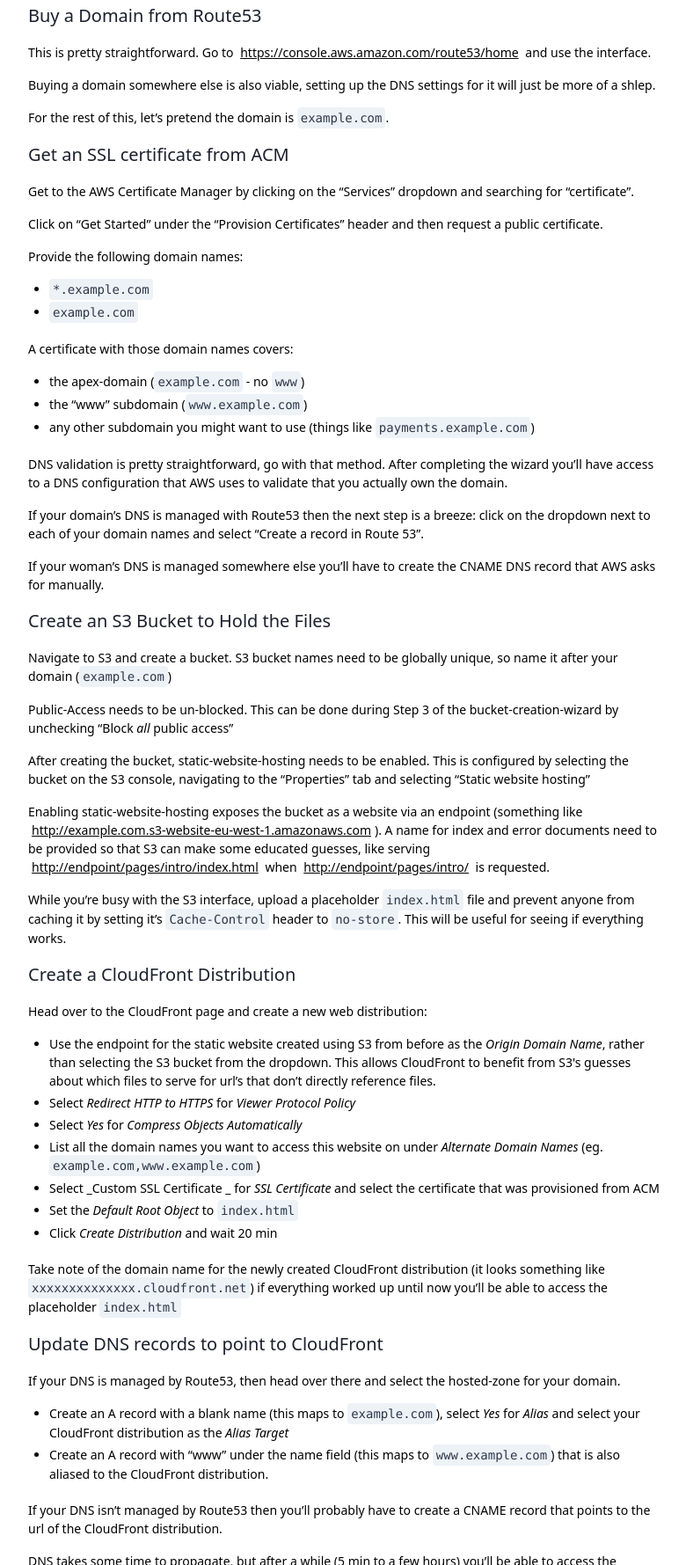
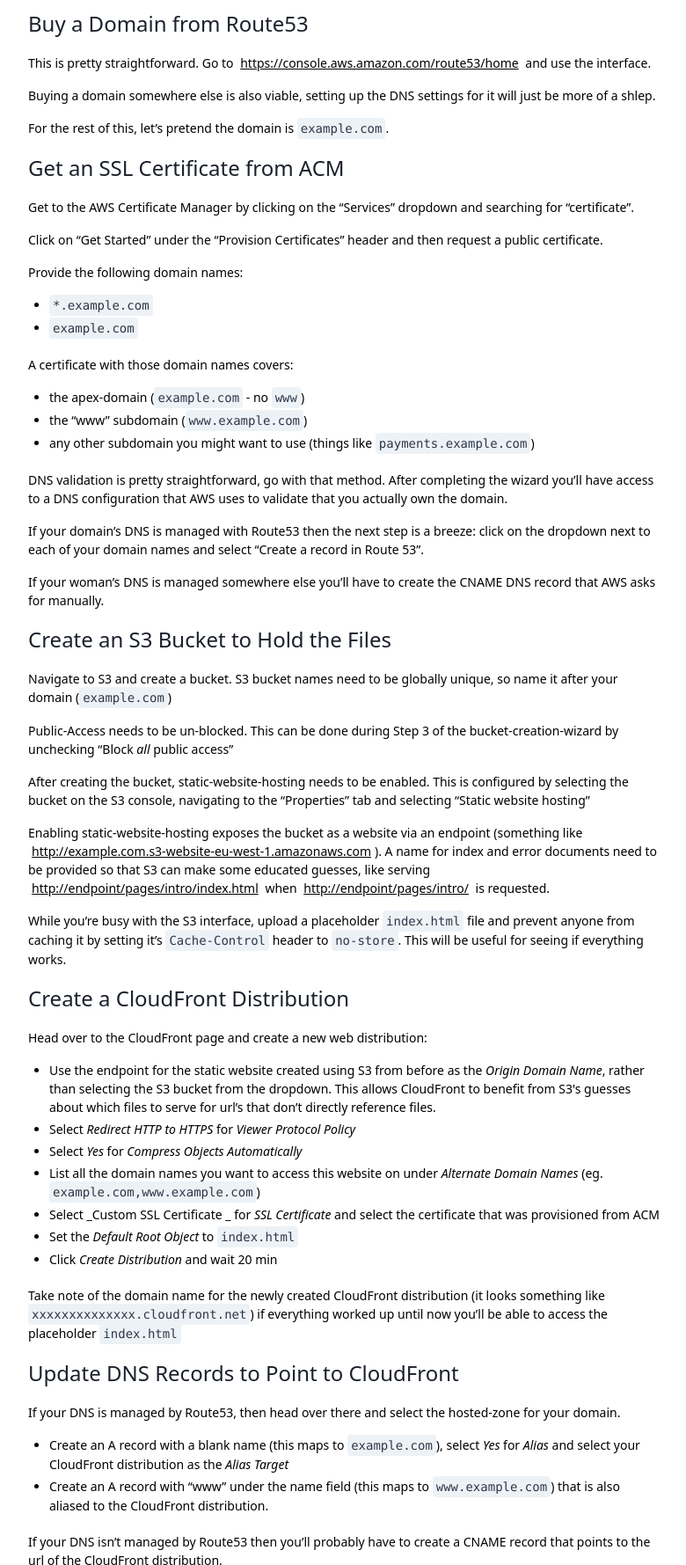
Before and after one commit to jcqvisser/notes, a Gatsby site: page /notes/host-a-static-site-on-s3 in a window 1280 px wide. Shown: the part 530-2309 px from the top of the page at 88% size, without its empty margins (248-1028 px from the left). Built offline with nearby package versions, Linux system fonts and the light colour scheme; Gatsby itself is replaced by a stand-in of ours.

Commit message:
Update PurgeCss config to leave h2 styling in place

```diff
--- a/gatsby-config.js
+++ b/gatsby-config.js
@@ -42,7 +42,7 @@ module.exports = {
         printRejected: true, // Print removed selectors and processed file names
         develop: true, // Enable while using `gatsby develop`
         tailwind: true, // Enable tailwindcss support
-        whitelist: ['pre', 'code'], // Don't remove this selector
+        whitelist: ['pre', 'code', 'h2'], // Don't remove this selector
         // ignore: ['/ignored.css', 'prismjs/', 'docsearch.js/'], // Ignore files/folders
         // purgeOnly : ['components/', '/main.css', 'bootstrap/'], // Purge only these files/folders
       }
--- a/src/pages/notes/host-a-static-site-on-s3.md
+++ b/src/pages/notes/host-a-static-site-on-s3.md
@@ -19,7 +19,7 @@ Buying a domain somewhere else is also viable, setting up the DNS settings for i
 
 For the rest of this, let’s pretend the domain is `example.com`.
 
-## Get an SSL certificate from ACM
+## Get an SSL Certificate from ACM
 Get to the AWS Certificate Manager by clicking on the “Services” dropdown and searching for “certificate”.
 
 Click on “Get Started” under the “Provision Certificates” header and then request a public certificate.
@@ -62,7 +62,7 @@ Head over to the CloudFront page and create a new  web distribution:
 
 Take note of the domain name for the newly created CloudFront distribution (it looks something like `xxxxxxxxxxxxxx.cloudfront.net`) if everything worked up until now you’ll be able to access the placeholder `index.html`
 
-## Update DNS records to point to CloudFront
+## Update DNS Records to Point to CloudFront
 If your DNS is managed by Route53, then head over there and select the hosted-zone for your domain.
 - Create an A record with a blank name (this maps to  `example.com`), select _Yes_ for _Alias_ and select your CloudFront distribution as the _Alias Target_
 - Create an A record with “www” under the name field (this maps to `www.example.com`) that is also aliased to the CloudFront distribution.
--- a/src/styles/global.css
+++ b/src/styles/global.css
@@ -1,7 +1,5 @@
 @tailwind base;
-
 @tailwind components;
-
 @tailwind utilities;
 
 
@@ -10,7 +8,7 @@ h1 {
 }
 
 h2 {
-  @apply text-xl text-gray-900 mb-4;
+  @apply text-2xl text-gray-900 mb-4;
 }
 
 a {
```
